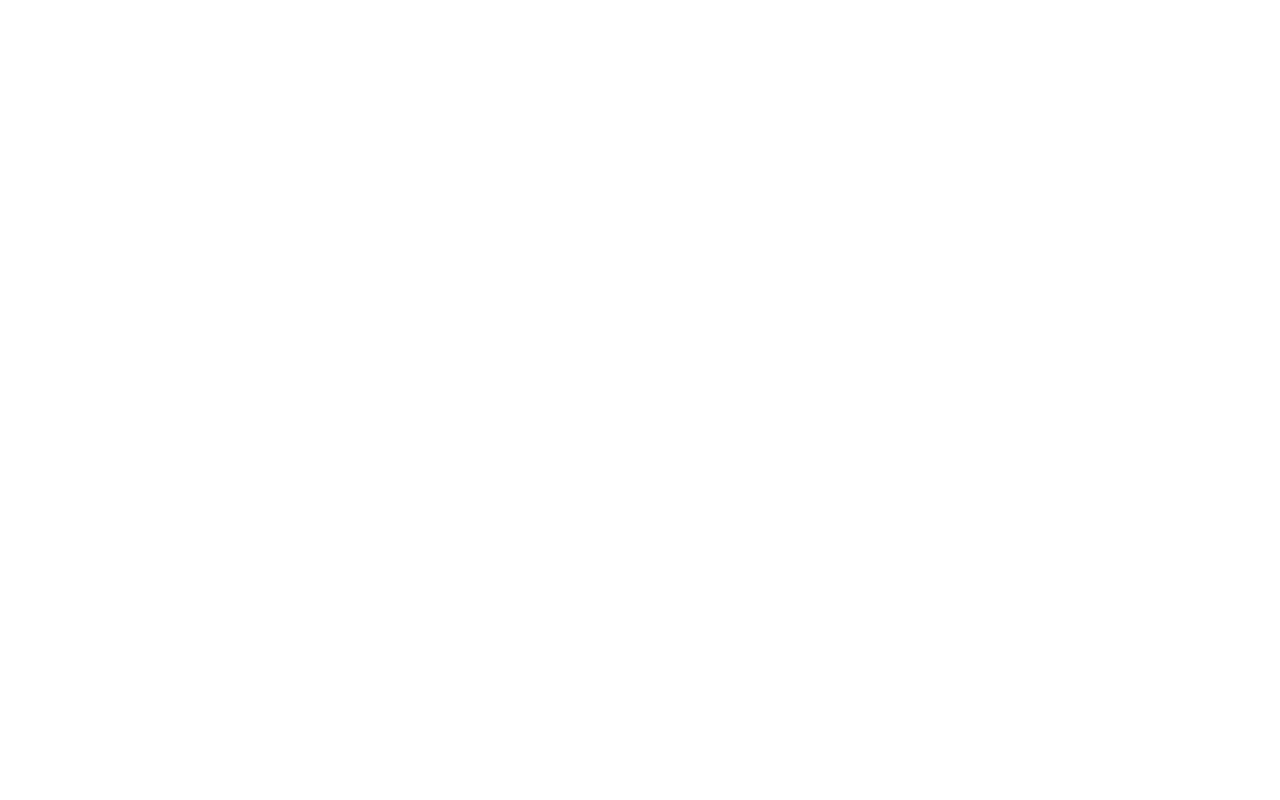
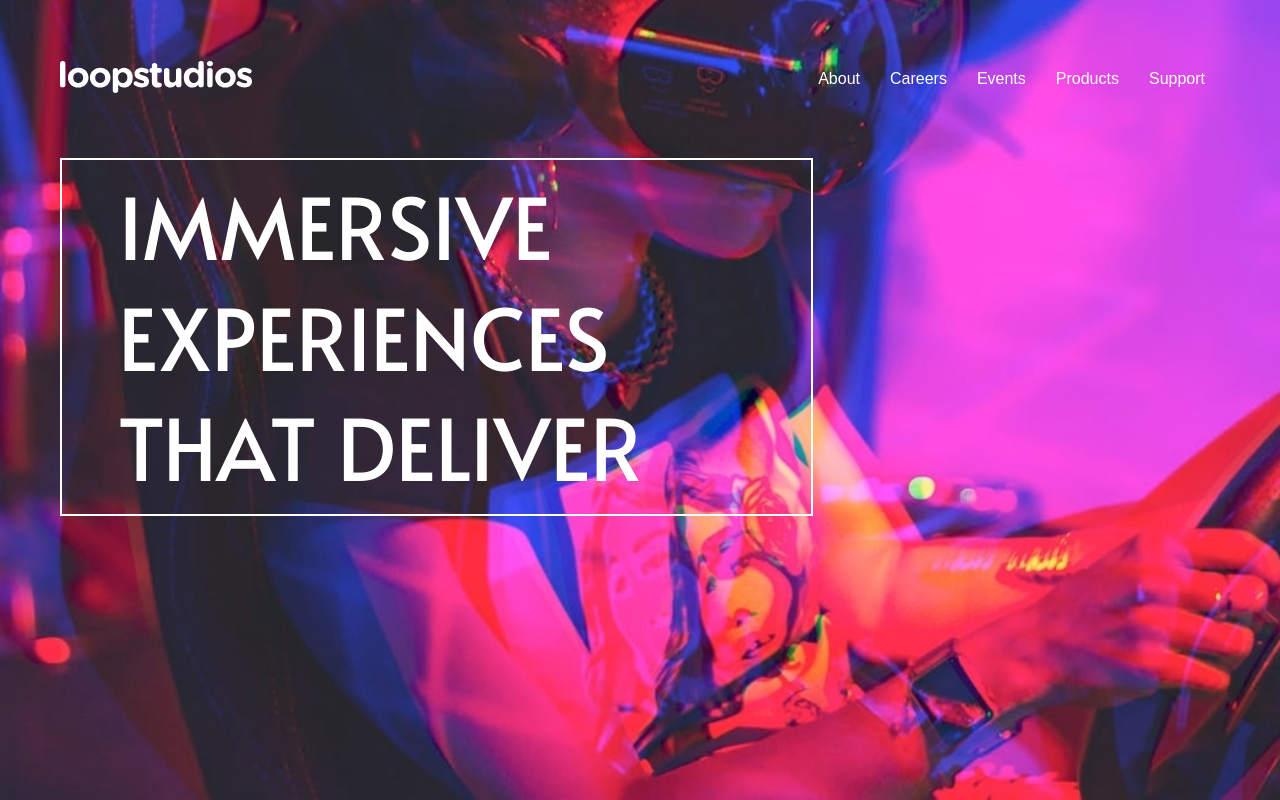
Before and after one commit to tgirl2005-pixel/loopstudio-page, a plain HTML site: page index.html in a window 1280 px wide. Drawn offline with Linux system fonts and the light colour scheme.

Commit message:
implemented hero section design

```diff
--- a/css/style.css
+++ b/css/style.css
@@ -0,0 +1,68 @@
+@import url('https://fonts.googleapis.com/css2?family=Alata&display=swap');
+
+* {
+    margin: 0;
+    padding: 0;
+    box-sizing: border-box;
+}
+
+:root {
+    --White: hsl(0, 0%, 100%);
+    --Black: hsl(0, 0%, 0%);
+    --Grey-200: hsl(0, 0%, 85%);
+    --font-family: "Josefin Sans", sans-serif;
+    --FF: "Alata", sans-serif;
+}
+
+section {
+    background: url(../img/desktop/image-hero.jpg) center/cover no-repeat;
+    width: 100%;
+    height: 100vh;
+}
+
+
+
+.navbar {
+    display: flex;
+    justify-content: space-between;
+    align-items: center;
+    font-family: var(--font-family);
+    padding: 60px 60px 0 60px;
+}
+
+.actions  {
+    display: flex;
+    list-style: none;
+    justify-content: space-between;
+
+}
+
+.actions li a{
+    display: block;
+    padding: 10px 15px;
+}
+
+.actions a {
+    color: var(--White);
+    text-decoration: none;
+}
+
+.actions a:hover {
+    text-decoration: underline;
+}
+
+.ht-container{
+    padding: 60px 0 0 60px;
+}
+
+.hero-text {
+    color: var(--White);
+    width: 753px;
+    height: 358px;
+    border: 2px solid white;
+    line-height: 1.3;
+    font-family: var(--FF);
+    font-size: 85px;
+    padding: 10px 0 0 56px;
+
+}
--- a/index.html
+++ b/index.html
@@ -4,8 +4,36 @@
     <meta charset="UTF-8">
     <meta name="viewport" content="width=device-width, initial-scale=1.0">
     <title>Loopstudio</title>
+    <link rel="stylesheet" href="./css/style.css">
 </head>
 <body>
+    <section>
+        <div class="navbar">
+            <div class="navbar-left">
+                <div class="logo">
+                    <img class="logo-img" src="./img/logo.svg" alt="Logo">
+                </div>
+            </div>
+            <div class="navbar-right">
+                <ul class="actions">
+                    <li><a href="#">About</a></li>
+                    <li><a href="#">Careers</a></li>
+                    <li><a href="#">Events</a></li>
+                    <li><a href="#">Products</a></li>
+                    <li><a href="#">Support</a></li>
+                </ul>
+            </div>
+        </div>
+
+        <div class="ht-container">
+            <div class="hero-text"><P>IMMERSIVE <br> EXPERIENCES <br> THAT DELIVER</P></div>
+
+        </div>
+    </section>
+
+
+
+
 
 </body>
 </html>
```
